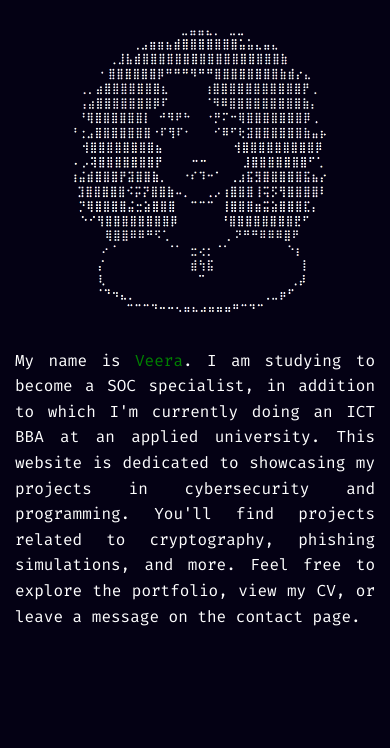
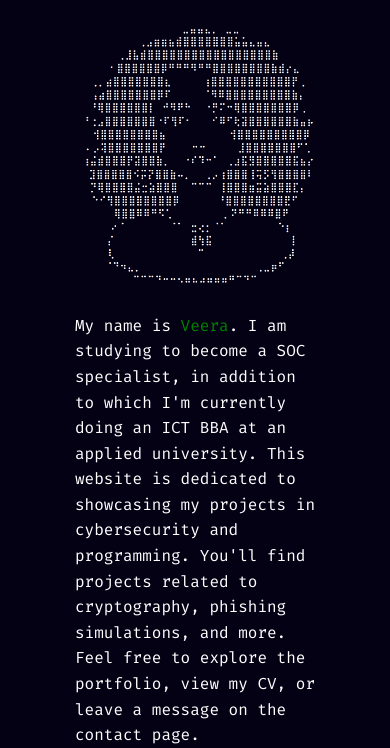
Before and after one commit to angel-of-tech/angel-of-tech.github.io, a plain HTML site: page index.html in a window 390 px wide. Shown: the part 352-1100 px from the top of the page. Before the commit the page ends 1061 px from the top, so only its background shows below. Drawn offline with Linux system fonts and the light colour scheme.

Commit message:
text cont width tweak

```diff
--- a/styles.css
+++ b/styles.css
@@ -297,6 +297,13 @@ button.submit-btn:hover {
     form {
         padding: 15px;
     }
+    .text-container {
+        min-width: unset;  /* Removes the 400px minimum width */
+        max-width: 120%;   /* Ensures the text container doesn't get too narrow */
+        padding: 15px;     /* Reduces padding on smaller screens */
+        text-align: left;  /* Changes from justify to left-align to avoid weird spaces */
+        font-size: 1rem;   /* Slightly reduce font size on small screens */
+    }
 
     button.submit-btn {
         font-size: 1rem;
```
